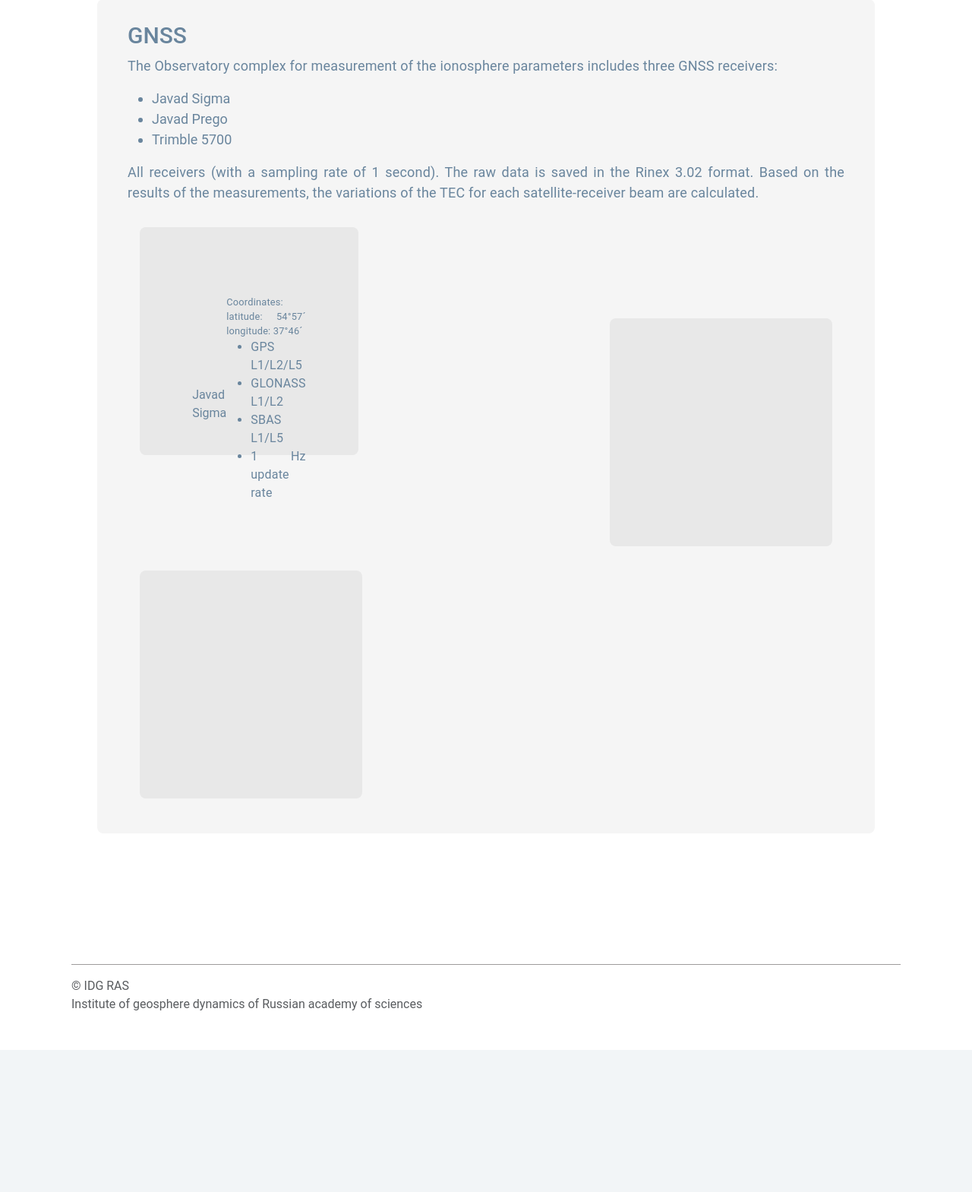
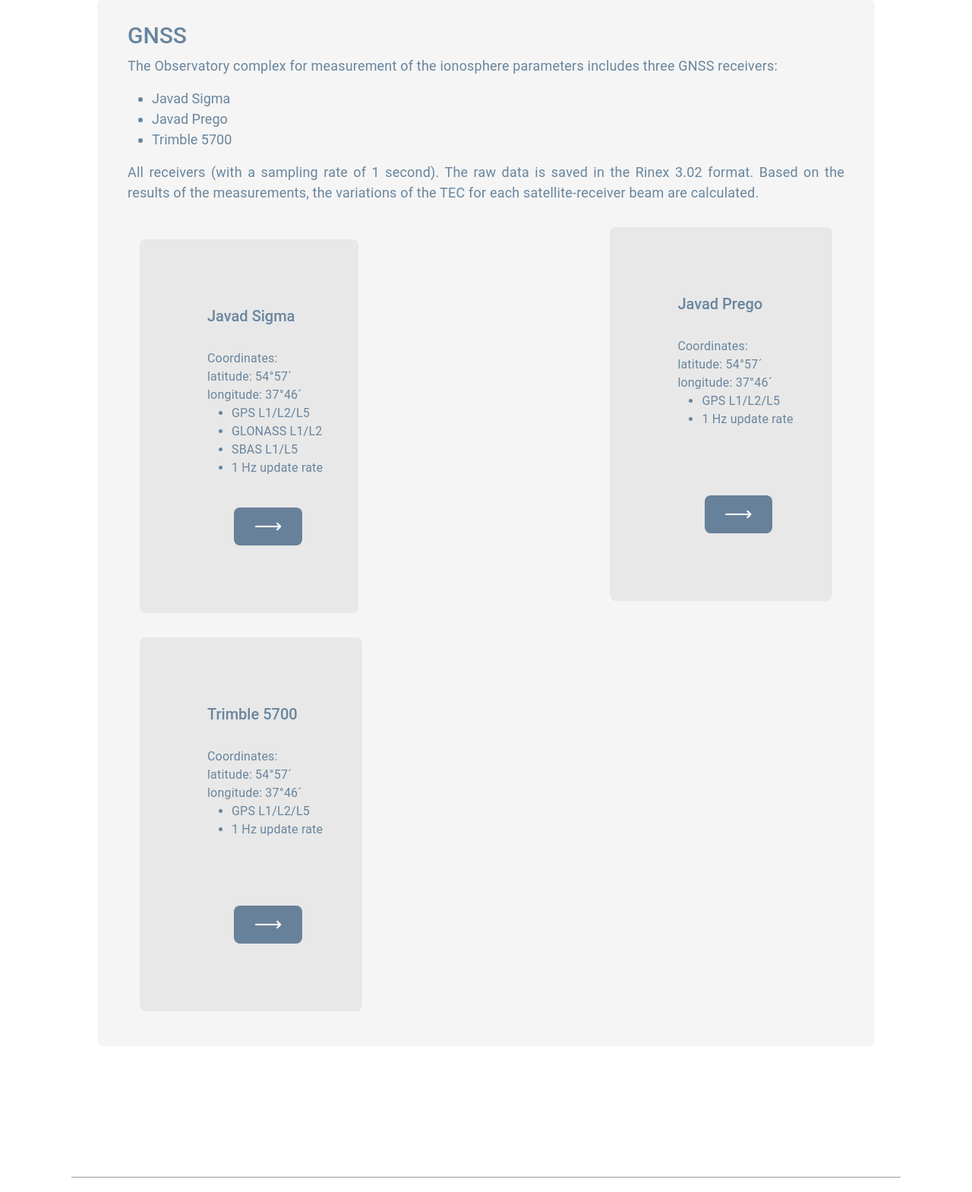
Before and after one commit to katyacoffee/WebSite, a Django app: page /data in a window 1280 px wide. Shown: the part 2302-3871 px from the top of the page at 76% size. Before the commit the page ends 3684 px from the top, so only its background shows below. Run offline with Django 4.2, Linux system fonts and the light colour scheme; some libraries are stand-ins or nearby versions.

Commit message:
refactor design

```diff
--- a/templates/data.html
+++ b/templates/data.html
@@ -127,31 +127,35 @@
             p2 {
                 line-height: 1.5;
                 letter-spacing: .2px;
-                font-size: 80%;
-                {#font-size: 14px;#}
+                {#font-size: 80%;#}
+                font-size: 16px;
+                {#font-size: 2vw;#}
             }
 
             h2 {
                 font-size: 20px;
                 {#font-size:8vw;#}
                 text-align: justify;
+                {#font-size: 2vw;#}
             }
 
             ul {
                 font-size: 16px;
                 {#font-size:8vw;#}
                 text-align: justify;
+                {#font-size: 2vw;#}
             }
 
             .col-container{
-                align-items: center;
-                justify-content: center;
-                flex: 0;
-                padding: 0;
+                {#align-items: center;#}
+                {#justify-content: center;#}
+                {#flex: 0;#}
+                {#padding: 0;#}
                 font-family: 'Roboto', sans-serif;
                 margin: auto;
-                display: flex;
+                display: inline-block;
                 position: relative;
+                {#width: 80%;#}
                 {#font-size: 80%;#}
                 }
 
@@ -169,10 +173,6 @@
 
             .column2{
                 background:#E8E8E8;
-                {#float: right;#}
-                {#width: 200px;#}
-                {#width: 30%;#}
-                height: 300px;
                 margin:16px;
                 display: inline-block;
                 padding: 89px;
@@ -181,36 +181,80 @@
             }
             .column1{
                 background:#E8E8E8;
-                align-items: flex-start;
+                {#align-items: flex-start;#}
                 {#float: left;#}
                 {#width: 200px;#}
                 {#width: 30%;#}
-                height: 300px;
+                {#height: 300px;#}
                 margin:16px;
                 display: inline-block;
                 padding: 89px;
                 width: 30.5%;
+                {#width: 30.5%;#}
                 border-radius: 8px;
-                text-align: justify;
+                {#text-align: justify;#}
                 {#align-items: stretch;#}
                 font-family: 'Roboto', sans-serif;
                 color: #69859d;
                 position: relative;
-                {#position: relative;#}
                 {#margin: auto;#}
                 {#display: block;#}
             }
             .column3{
                 background:#E8E8E8;
-                {#float:right;#}
-                {#width: 200px;#}
-                {#width: 30%;#}
-                height: 300px;
                 margin:16px;
                 display: inline-block;
                 padding: 89px;
                 border-radius: 8px;
                 width: 31%;
+            }
+
+            .box2-side {
+                width: 160px;
+                float: right;
+                border-radius: 8px;
+                display: flex;
+                justify-content: center;
+                align-items: center;
+                font-family: 'Roboto', sans-serif;
+                position: relative;
+            }
+
+            .btn {
+                display: inline-flex;
+                background: #68819a;
+                {#display: block;#}
+                {#width: 160px;#}
+                width: 7vw;
+                {#height: 9vh;#}
+                height: 50px;
+                color: #ffffff;
+                {#font-size: 50px;#}
+                font-family: 'Roboto', sans-serif;
+                border: #68819a;
+                border-radius: 8px;
+                margin: auto;
+                transition: all 0.2s;
+                justify-content: center;
+                float:right;
+                {#align-items: center;#}
+                vertical-align: center;
+                font-size:3vw;
+            }
+
+            .btn:hover {
+               {#background: #4c6177;#}
+               {#background: #cdd6de;#}
+               background: #5c748c;
+                transform: scale(1.1);
+                border-radius: 8px;
+                width: 7vw;
+                {#height: 9vh;#}
+                {#width: 160px;#}
+                height: 50px;
+                vertical-align: center;
+                color: #ffffff;
+                font-size:2vw;
             }
 </style>
     <div class="box-container">
@@ -279,11 +323,11 @@
             of the TEC for each satellite-receiver beam are calculated.</p>
 {#          <div class="col-container">#}
                 <div class="column1">
-                    <div class="col-container"
+                    <div class="col-container">
                         <h2>Javad Sigma</h2>
                         <br>
-                        <p2>Coordinates:
-                            latitude: 54°57´
+                        <p2>Coordinates: <br>
+                            latitude: 54°57´ <br>
                             longitude: 37°46´
                             <br>
                             <ul>
@@ -293,30 +337,66 @@
                                 <li>1 Hz update rate</li>
                             </ul>
                         </p2>
+                        <div class="box2-side">
                             <form method="post" id="vlf">
                                 <br>
-    {#                        <button type="submit" formaction="/date-selection" class="button" style="font-size:3vw;">⟶</button>#}
+                                <button type="submit" formaction="/date-selection" class="btn" style="font-size:2vw;">⟶</button>
                                 <input type="hidden" id="source" name="source" value="vlf">
                             </form>
+                        </div>
                     </div>
                 </div>
 {#          </div>#}
 {#          <div class="col-container">#}
                <div class="column2">
+                   <div class="col-container">
+                        <h2>Javad Prego</h2>
+                        <br>
+                        <p2>Coordinates: <br>
+                            latitude: 54°57´ <br>
+                            longitude: 37°46´
+                            <br>
+                            <ul>
+                                <li>GPS L1/L2/L5</li>
+                                <li>1 Hz update rate</li>
+                            </ul>
+                            <br>
+                            <br>
+                        </p2>
+                        <div class="box2-side">
                             <form method="post" id="vlf">
                                 <br>
-{#                        <button type="submit" formaction="/date-selection" class="button" style="font-size:3vw;">⟶</button>#}
+                                <button type="submit" formaction="/date-selection" class="btn" style="font-size:2vw;">⟶</button>
                                 <input type="hidden" id="source" name="source" value="vlf">
                             </form>
+                        </div>
+                   </div>
                 </div>
 {#          </div>#}
 {#          <div class="col-container">#}
                <div class="column3">
+                   <div class="col-container">
+                        <h2>Trimble 5700</h2>
+                        <br>
+                        <p2>Coordinates: <br>
+                            latitude: 54°57´ <br>
+                            longitude: 37°46´
+                            <br>
+                            <ul>
+                                <li>GPS L1/L2/L5</li>
+                                <li>1 Hz update rate</li>
+                            </ul>
+                            <br>
+                            <br>
+                        </p2>
+                        <div class="box2-side">
                             <form method="post" id="vlf">
                                 <br>
-{#                        <button type="submit" formaction="/date-selection" class="button" style="font-size:3vw;">⟶</button>#}
+                                <button type="submit" formaction="/date-selection" class="btn" style="font-size:2vw;">⟶</button>
                                 <input type="hidden" id="source" name="source" value="vlf">
                             </form>
+                        </div>
+                   </div>
                 </div>
 {#          </div>#}
       </div>
```
Lines whose indentation alone changed are shown as unchanged.
